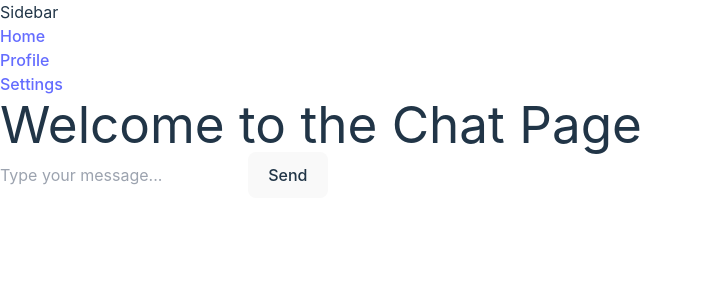
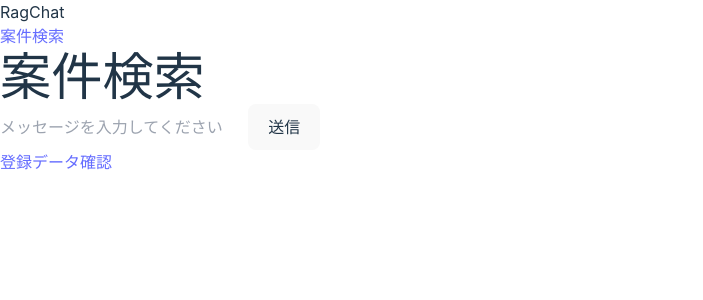
Before and after one commit to saru1406/scraping-front, a React (Vite) app: page / in a window 1280 px wide. Shown: the top 300 px of the page, without its empty margins (0-703 px from the left). Built offline with nearby package versions, Linux system fonts and the light colour scheme.

Commit message:
微修正

```diff
--- a/src/Pages/Index.tsx
+++ b/src/Pages/Index.tsx
@@ -1,4 +1,5 @@
 import { useState, useEffect } from "react";
+import { Link } from "react-router-dom";
 
 type Job = {
     id: number;
@@ -15,7 +16,7 @@ function Index() {
 
     useEffect(() => {
         const fetchJobs = async () => {
-            const url = 'http://localhost:80/jobs';
+            const url = import.meta.env.VITE_API_BASE_URL+'/jobs';
             try {
                 const response = await fetch(url, {
                     method: 'GET'
@@ -33,39 +34,37 @@ function Index() {
 
         fetchJobs();
     }, []);
+    return (
+        <section className="text-gray-600 body-font">
+        <Link to="/" className="m-28 hover:text-gray-300 text-xl">戻る</Link>
 
-    console.log(jobs)
-
-    return(
-        <section className="text-gray-600 body-font">
             <div className="container px-5 py-24 mx-auto">
                 <div className="flex flex-col text-center w-full mb-20">
                     <h1 className="sm:text-4xl text-3xl font-medium title-font mb-2 text-gray-900">案件一覧</h1>
                     {/* <p className="lg:w-2/3 mx-auto leading-relaxed text-base">Banh mi cornhole echo park skateboard authentic crucifix neutra tilde lyft biodiesel artisan direct trade mumblecore 3 wolf moon twee</p> */}
                 </div>
-                <div className="lg:w-11/12 w-full mx-auto overflow-auto">
-                    <table className="table-auto w-full text-left whitespace-no-wrap">
+                <div className="lg:w-11/12 w-full mx-auto">
+                    <table className="table-fixed w-full text-left whitespace-no-wrap">
                         <thead>
                             <tr>
-                                <th className="px-4 py-3 title-font tracking-wider font-medium text-gray-900 text-sm bg-gray-100 rounded-tl rounded-bl">タイトル</th>
-                                <th className="px-4 py-3 title-font tracking-wider font-medium text-gray-900 text-sm bg-gray-100">詳細</th>
-                                <th className="px-4 py-3 title-font tracking-wider font-medium text-gray-900 text-sm bg-gray-100">金額</th>
-                                <th className="px-4 py-3 title-font tracking-wider font-medium text-gray-900 text-sm bg-gray-100  rounded-tr rounded-br text-nowrap">求人数</th>
+                                <th className="px-4 py-3 title-font tracking-wider font-medium text-gray-900 text-sm bg-gray-100 rounded-tl rounded-bl w-1/4">タイトル</th>
+                                <th className="px-4 py-3 title-font tracking-wider font-medium text-gray-900 text-sm bg-gray-100 w-1/2">詳細</th>
+                                <th className="px-4 py-3 title-font tracking-wider font-medium text-gray-900 text-sm bg-gray-100 w-1/6">金額</th>
+                                <th className="px-4 py-3 title-font tracking-wider font-medium text-gray-900 text-sm bg-gray-100 rounded-tr rounded-br w-1/6 text-nowrap">求人数</th>
                             </tr>
                         </thead>
                         <tbody>
-                            {jobs.map(job =>
+                            {jobs.map(job => (
                                 <tr key={job.id} onClick={() => window.open(job.link, '_blank')} style={{ cursor: 'pointer' }}>
                                     <td className="px-4 py-3 border">{job.title}</td>
-                                    <td className="px-4 py-3  border">{job.show}</td>
-                                    <td className="px-4 py-3  border">{job.price}</td>
-                                    <td className="px-4 py-3  border">{job.limit}</td>
+                                    <td className="px-4 py-3 border">{job.show}</td>
+                                    <td className="px-4 py-3 border">{job.price}</td>
+                                    <td className="px-4 py-3 border">{job.limit}</td>
                                 </tr>
-                            )}
+                            ))}
                         </tbody>
                     </table>
                 </div>
-
             </div>
         </section>
     )
--- a/src/Pages/chat.tsx
+++ b/src/Pages/chat.tsx
@@ -4,31 +4,29 @@ import { Prism as SyntaxHighlighter } from 'react-syntax-highlighter';
 import { coy } from 'react-syntax-highlighter/dist/esm/styles/prism';
 import remarkGfm from 'remark-gfm';
 import remarkBreaks from 'remark-breaks';
+import { Link } from "react-router-dom";
 
 type Chat = {
     text: string;
-    sender: 'user' | 'bot';
+    role: 'user' | 'assistant';
 };
 
 const ChatPage = () => {
     const [chat, setChat] = useState('');
     const [chatHistory, setChatHistory] = useState<Chat[]>([]);
-    const [displayedText, setDisplayedText] = useState('');
+    console.log(chatHistory)
 
     useEffect(() => {
         if (chatHistory.length > 0) {
             let index = 0;
             let messageIndex = 0;
-            setDisplayedText('');
             const interval = setInterval(() => {
                 if (messageIndex < chatHistory.length) {
                     if (index < chatHistory[messageIndex].text.length) {
-                        setDisplayedText(prev => prev + chatHistory[messageIndex].text.charAt(index));
                         index++;
                     } else {
                         index = 0;
                         messageIndex++;
-                        setDisplayedText(prev => prev + '\n');
                     }
                 } else {
                     clearInterval(interval);
@@ -38,25 +36,26 @@ const ChatPage = () => {
         }
     }, [chatHistory]);
 
-
     const postChat = async (event: React.FormEvent<HTMLFormElement>) => {
         event.preventDefault();
-        const url = 'http://localhost:80/prompts';
+        const url = import.meta.env.VITE_API_BASE_URL+'/prompts';
         try {
-            const userMessage: Chat = { text: chat, sender: 'user' };
-            setChatHistory(prev => [...prev, userMessage]);
+            const userMessage: Chat = { text: chat, role: 'user' };
+            const updatedHistory = [...chatHistory, userMessage];
+            setChatHistory(updatedHistory);
+            setChat('');
             const response = await fetch(url, {
                 method: 'POST',
                 headers: {
                     'Content-Type': 'application/json',
                 },
-                body: JSON.stringify({ text: chat }),
+                body: JSON.stringify({ text: updatedHistory }),
             });
             if (response.ok) {
+                // サーバーからの返信を履歴に追加
                 const data = await response.json();
-                const botMessage: Chat = { text: data.text, sender: 'bot' };
+                const botMessage: Chat = { text: data.text, role: 'assistant' };
                 setChatHistory(prev => [...prev, botMessage]);
-                setDisplayedText('');
                 setChat('');
             } else {
                 console.error('エラーが発生しました');
@@ -67,29 +66,44 @@ const ChatPage = () => {
     };
 
     return (
-        <div className="flex flex-col h-screen">
-            <div className="flex flex-1">
-                <div className="w-64 bg-gray-800 text-white p-4">
-                    <h2 className="text-xl font-bold mb-4">Sidebar</h2>
+        <div className="flex">
+            {/* サイドバー */}
+            <div className="w-64 bg-gray-800 text-white p-4 h-screen fixed">
+                <h2 className="text-xl font-bold mb-10">RagChat</h2>
                 <ul>
-                        <li className="mb-2"><a href="#" className="hover:text-gray-300">Home</a></li>
-                        <li className="mb-2"><a href="#" className="hover:text-gray-300">Profile</a></li>
-                        <li className="mb-2"><a href="#" className="hover:text-gray-300">Settings</a></li>
+                    <li className="mb-8">
+                        <Link to="/" className="hover:text-gray-300 text-xl">案件検索</Link>
+                    </li>
+                    {/* <li className="mb-10">
+                        <Link to="/custom" className="hover:text-gray-300 text-xl">カスタム</Link>
+                    </li> */}
                 </ul>
             </div>
-                <div className="flex-1 p-4 flex flex-col">
-                    <div className="container mx-auto mb-4 flex-1 overflow-y-auto">
-                        <h1 className="text-2xl font-bold mb-4">Welcome to the Chat Page</h1>
+
+            {/* メインコンテンツ */}
+            <div className="flex-1 flex flex-col ml-64 p-4 h-screen">
+                {/* チャット履歴 */}
+                <div className="flex-1 overflow-y-auto">
+                    <h1 className="text-2xl font-bold mb-4">案件検索</h1>
                     {chatHistory.map((message, index) => (
                         <div
                             key={index}
-                                className={`mt-2 mb-2 p-2 rounded-lg ${message.sender === 'user' ? 'bg-blue-200 text-black ml-auto w-72' : 'bg-gray-100 text-black self-start'}`}
+                            className={`mt-2 mb-2 p-2 rounded-lg ${message.role === 'user' ? 'bg-blue-200 text-black ml-auto w-72' : 'bg-gray-100 text-black self-start'}`}
                             style={{ maxWidth: '80%', whiteSpace: 'pre-wrap' }}
                         >
                             <ReactMarkdown
                                 remarkPlugins={[remarkGfm, remarkBreaks]}
                                 components={{
-                                        code({ node, inline, className, children, ...props }) {
+                                    code({
+                                        inline,
+                                        className,
+                                        children,
+                                        ...props
+                                    }: {
+                                        inline?: boolean;
+                                        className?: string;
+                                        children?: React.ReactNode;
+                                    }) {
                                         const match = /language-(\w+)/.exec(className || '');
                                         return !inline && match ? (
                                             <SyntaxHighlighter
@@ -113,16 +127,20 @@ const ChatPage = () => {
                         </div>
                     ))}
                 </div>
-                    <form className="flex" onSubmit={postChat}>
+
+                {/* 入力フォーム */}
+                <form className="flex mt-auto" onSubmit={postChat}>
                     <input
                         type="text"
                         className="flex-1 p-2 border border-gray-400 rounded mr-2"
-                            placeholder="Type your message..."
+                        placeholder="メッセージを入力してください"
                         value={chat}
                         onChange={(e) => setChat(e.target.value)}
                     />
-                        <button type="submit" className="bg-blue-500 text-white p-2 rounded">Send</button>
+                    <button type="submit" className="bg-blue-500 text-white p-2 rounded">送信</button>
                 </form>
+                <div>
+                    <Link to="/index" className="text-blue-500 hover:text-blue-700">登録データ確認</Link>
                 </div>
             </div>
         </div>
```
Lines whose indentation alone changed are shown as unchanged.
